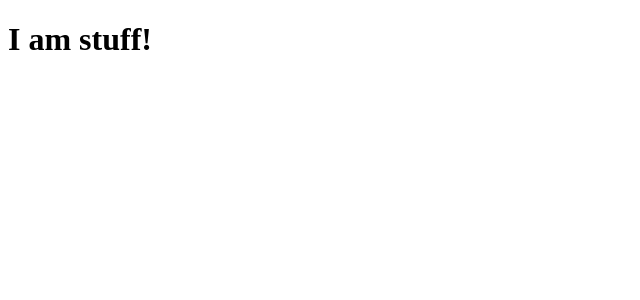
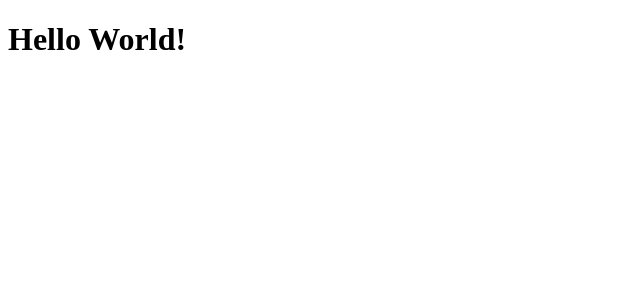
Before and after one commit to svanardenne/invoice_app_mern, a React (Create React App) app in the folder client/: page / in a window 1280 px wide. Shown: the top 300 px of the page, without its empty margins (0-640 px from the left). Built offline with nearby package versions, Linux system fonts and the light colour scheme.

Commit message:
Added layout file

```diff
--- a/client/src/Routes.js
+++ b/client/src/Routes.js
@@ -1,8 +1,14 @@
 import React from "react";
 import { BrowserRouter } from "react-router-dom";
 
+import Layout from "./components/Layout";
+
 const Routes = () => {
-  return <h1>I am stuff!</h1>;
+  return (
+    <BrowserRouter>
+      <Layout />
+    </BrowserRouter>
+  );
 };
 
 export default Routes;
--- /dev/null
+++ b/client/src/components/Layout.js
@@ -0,0 +1,5 @@
+const Layout = () => {
+  return <h1>Hello World!</h1>;
+};
+
+export default Layout;
```
